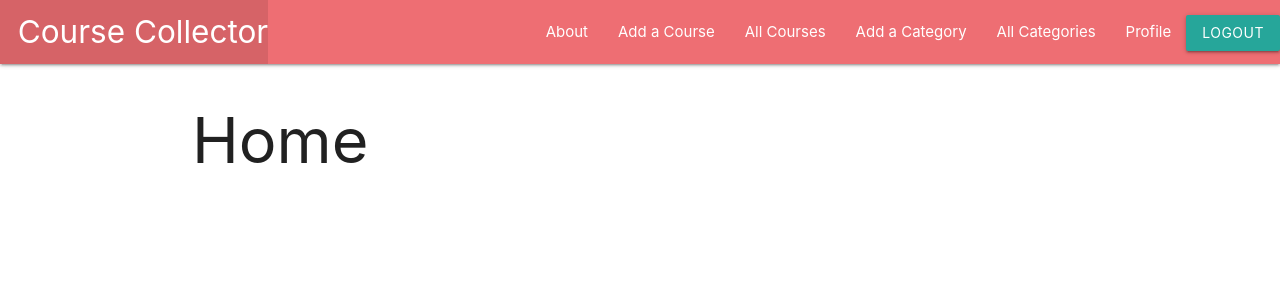
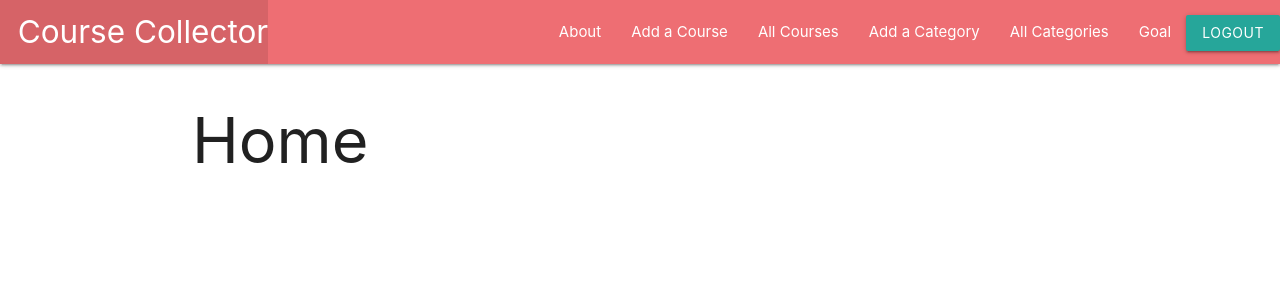
Before and after one commit to asands94/coursecollector, a Django app: page / in a window 1280 px wide. Shown: the top 300 px of the page. Run offline with Django 5.2, Linux system fonts and the light colour scheme; the visitor is signed in with stand-in values (Sample User, id 1).

Commit message:
change profile to goal

```diff
--- a/main_app/models.py
+++ b/main_app/models.py
@@ -39,9 +39,9 @@ class Course(models.Model):
         return reverse('course_detail', kwargs={'pk': self.id})
 
 
-class Profile(models.Model):
+class Goal(models.Model):
     user = models.OneToOneField(User, on_delete=models.CASCADE)
-    goal = models.TextField(max_length=250)
+    name = models.TextField(max_length=250)
 
     def get_absolute_url(self):
-        return reverse('profile', kwargs={'pk': self.id})
+        return reverse('goal', kwargs={'pk': self.id})
--- a/main_app/templates/auth/profile_confirm_delete.html
+++ b/main_app/templates/auth/profile_confirm_delete.html
@@ -9,6 +9,6 @@
 <form action="" method="POST">
   {% csrf_token %}
   <input type="submit" value="Yes - Delete!" class="btn" />
-  <a href="{% url 'profile' user.profile.id %}">Cancel</a>
+  <a href="{% url 'goal' user.goal.id %}">Cancel</a>
 </form>
 {% endblock %}
--- a/main_app/templates/auth/user_form.html
+++ b/main_app/templates/auth/user_form.html
@@ -1,5 +1,5 @@
-{% extends 'base.html' %} {% block content %} {% if user.profile.goal %}
-<h1>Edit <span class="teal-text">{{user.profile.goal}}</span></h1>
+{% extends 'base.html' %} {% block content %} {% if user.goal.name %}
+<h1>Edit <span class="teal-text">Goal</span></h1>
 {% else %}
 <h1>Add Goal</h1>
 {% endif %}
--- a/main_app/templates/base.html
+++ b/main_app/templates/base.html
@@ -35,7 +35,7 @@
             <li><a href="{% url 'course_index' %}">All Courses</a></li>
             <li><a href="{% url 'category_create' %}">Add a Category</a></li>
             <li><a href="{% url 'category_index' %}">All Categories</a></li>
-            <li><a href="{% url 'profile' user.id %}">Profile</a></li>
+            <li><a href="{% url 'goal' user.id %}">Goal</a></li>
             <li>
               <form method="POST" action="{% url 'logout' %}">
                 {% csrf_token%}
--- a/main_app/urls.py
+++ b/main_app/urls.py
@@ -16,9 +16,9 @@ urlpatterns = [
     path('category/<int:pk>/update/', views.CategoryUpdate.as_view(), name='category_update'),
     path('category/<int:pk>/delete/', views.CategoryDelete.as_view(), name='category_delete'),
 
-    path('accounts/<int:pk>/profile', views.ProfileDetail.as_view(), name='profile'),
-    path('accounts/<int:pk>/create/', views.ProfileCreate.as_view(), name='profile_create'),
-    path('accounts/<int:pk>/update/', views.ProfileUpdate.as_view(), name='profile_update'),
-    # path('accounts/<int:pk>/delete/', views.ProfileDelete.as_view(), name='profile_delete'),
+    path('accounts/<int:pk>/goal', views.GoalDetail.as_view(), name='goal'),
+    path('accounts/<int:pk>/goal/create/', views.GoalCreate.as_view(), name='goal_create'),
+    path('accounts/<int:pk>/goal/update/', views.GoalUpdate.as_view(), name='goal_update'),
+
     path('accounts/signup/', views.signup, name='signup'),
 ]
--- a/main_app/views.py
+++ b/main_app/views.py
@@ -2,11 +2,11 @@ from django.shortcuts import render, redirect
 from django.views.generic.edit import CreateView, UpdateView, DeleteView
 from django.views.generic import ListView, DetailView
 from django.urls import reverse_lazy
-from .models import Course, Category, Profile, User
+from .models import Course, Category, Goal, User
 from django.contrib.auth import login
 from django.contrib.auth.forms import UserCreationForm
 from django.contrib.auth.mixins import LoginRequiredMixin
-from .forms import ProfileForm
+from .forms import GoalForm
 
 # Create your views here.
 def home(request):
@@ -77,35 +77,29 @@ class CategoryDelete(LoginRequiredMixin,DeleteView):
     # https://docs.djangoproject.com/en/5.0/ref/urlresolvers/#reverse-lazy
     success_url = reverse_lazy('category_index')
 
-class ProfileDetail(LoginRequiredMixin,DetailView):
+class GoalDetail(LoginRequiredMixin,DetailView):
     model = User
 
-class ProfileCreate(LoginRequiredMixin,CreateView):
-    model = Profile
+class GoalCreate(LoginRequiredMixin,CreateView):
+    model = Goal
     template_name = 'auth/user_form.html'
-    form_class = ProfileForm
+    form_class = GoalForm
 
     def form_valid(self, form):
         form.instance.user = self.request.user
         return super().form_valid(form)
 
     def get_success_url(self):
-        return reverse_lazy('profile', kwargs={'pk': self.request.user.pk})
+        return reverse_lazy('goal', kwargs={'pk': self.request.user.pk})
 
-class ProfileUpdate(LoginRequiredMixin,UpdateView):
-    model = Profile
+class GoalUpdate(LoginRequiredMixin,UpdateView):
+    model = Goal
     template_name = 'auth/user_form.html'
-    form_class = ProfileForm
+    form_class = GoalForm
 
     def get_success_url(self):
-        return reverse_lazy('profile', kwargs={'pk': self.request.user.pk})
+        return reverse_lazy('goal', kwargs={'pk': self.request.user.pk})
 
-# class ProfileDelete(LoginRequiredMixin,DeleteView):
-#     model = Profile
-#     template_name = 'auth/profile_confirm_delete.html'
-
-#     def get_success_url(self):
-#         return reverse_lazy('profile', kwargs={'pk': self.request.user.pk})
 
 # class CourseCreate(CreateView):
 #     def add_image(request):
```
Also changed, not shown: main_app/admin.py (+5 -5 lines), main_app/forms.py (+4 -4 lines), main_app/templates/auth/user_detail.html (+5 -5 lines), main_app/migrations/0004_goal_delete_profile.py (added).
